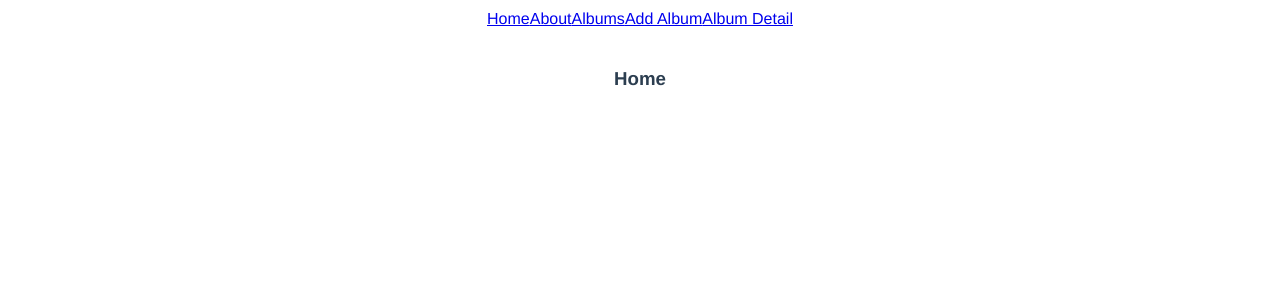
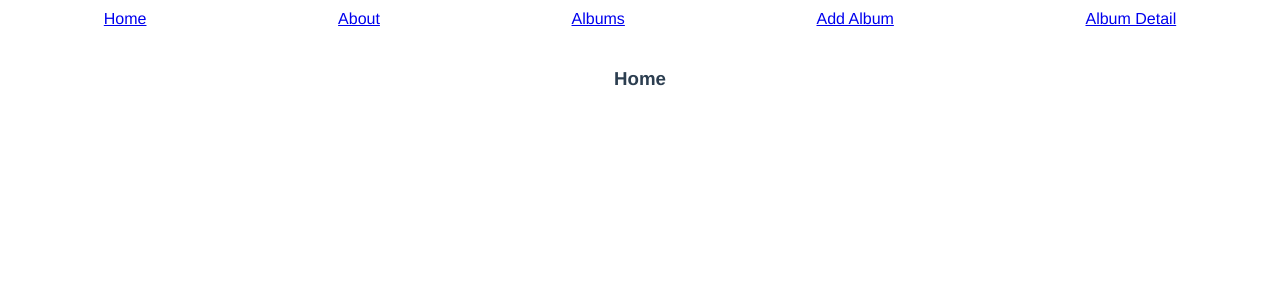
Before and after one commit to stephaniesmith/gallery-TA, a Vue app: page / in a window 1280 px wide. Shown: the top 300 px of the page. Built offline with nearby package versions, Linux system fonts and the light colour scheme.

Commit message:
added some styles to the nav

```diff
--- a/src/App.vue
+++ b/src/App.vue
@@ -41,4 +41,8 @@ export default {
   color: #2c3e50;
   margin-top: 10px;
 }
+header {
+  display: flex;
+  justify-content: space-around;
+}
 </style>
```
